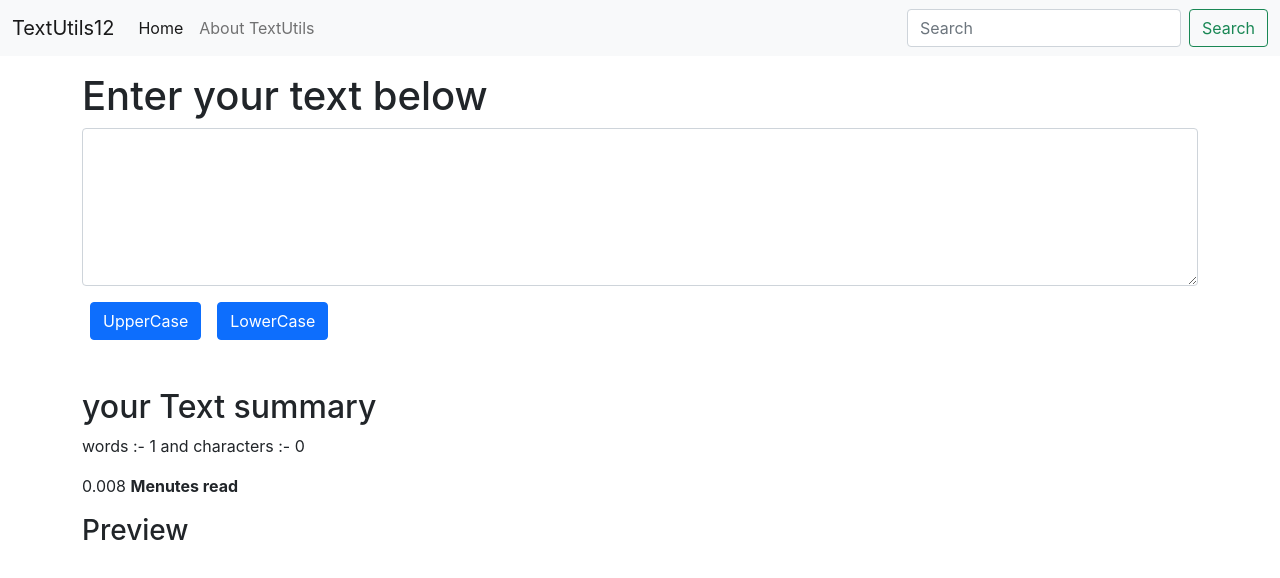
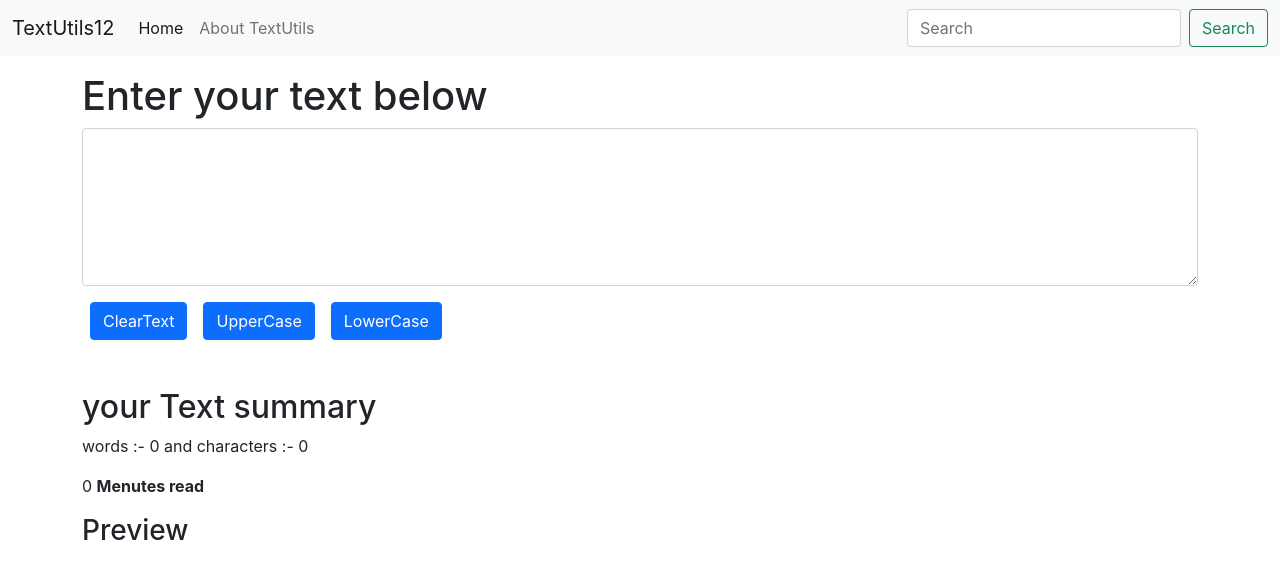
Before and after one commit to Aarifalam/TextUtils-App, a React (Create React App) app: page / in a window 1280 px wide. Shown: the top 578 px of the page. Built offline with nearby package versions, Linux system fonts and the light colour scheme.

Commit message:
Fixed words count using of Hook {useState}.

```diff
--- a/src/Comonents/TextForm.js
+++ b/src/Comonents/TextForm.js
@@ -12,6 +12,16 @@ export default function TextForm(props) {
         // coonverting into UpperCase
         let newText = text.toUpperCase()
         setText(newText)
+
+
+        // let arrWords = text.split(" ");
+        // let con = arrWords.length
+        // if (arrWords[arrWords.length - 1] === "") {
+        //     setVal(con - 1)
+        // }
+        // setVal(con)
+
+
     }
     // Whenever we are clicking the button this function has called and then setText set the value of Text or we can sat update the text variable
 
@@ -20,19 +30,77 @@ export default function TextForm(props) {
         console.log("Lowercase was clicked" + text)
         let newText = text.toLowerCase()
         setText(newText)
+
+
+        // let arrWords = text.split(" ");
+        // let con = arrWords.length
+        // if (arrWords[arrWords.length - 1] === "") {
+        //     setVal(con - 1)
+        // }
+        // setVal(con)
+
+
+    }
+
+    const clearText = () => {
+        console.log("Lowercase was clicked" + text)
+        let newText = ""
+        setText(newText)
+        console.log(text)
+
+
+        // this solution is wrong because text is not updadetes for this component
+        // let arrWords = text.split(" ");
+        // console.log(arrWords)
+        // let con = arrWords.length
+        // console.log(con)
+        // if (arrWords[arrWords.length - 1] === "") {
+        //     setVal(con - 1)
+        // }
+        // setVal(con)
+        // solution
+        setVal(0)
+
+
+
     }
 
     // This is for to listen the changes in the input section
     const handleOnChange = (event) => {
         console.log("Onchange")
         setText(event.target.value)
+
+
+
+        let arrWords = text.split(" ");
+        let con = arrWords.length
+        if (arrWords[arrWords.length - 1] === "") {
+            setVal(con - 1)
+        }
+        setVal(con)
+
+
+
     }
-    //when i'm typing in Input then this function calling and setText function is changing the value of text.
+    //when i'm typing in Input then this function calling and setText function is changing the value of text. but i react we don't have allowence to return any value for updation
+
+    // const wordsCount = () => {
+    //     let arrWords = text.split(" ");
+    //     if (arrWords[arrWords.length - 1] === "") {
+    //         setVal(arrWords.length - 1)
+    //     }
+    //     setVal(arrWords.length)
+
+    // }
 
 
     const [text, setText] = useState("")
     // text = "new text"   //wrong way to update text
     // setText("new text")   // right way to update text using setText function
+
+
+    // this is for words count
+    const [val, setVal] = useState(0)
 
     return (
         <>
@@ -42,14 +110,15 @@ export default function TextForm(props) {
                     <textarea className="form-control" value={text} onChange={handleOnChange} id="myBox" rows="6"></textarea>
                     {/* value={text} will update because of setText and onChange will give us ability to write in Input  */}
                 </div>
+                <button className="btn btn-primary mx-2" onClick={clearText} >ClearText</button>
                 <button className="btn btn-primary mx-2" onClick={handleUpClick} >UpperCase</button>
                 <button className="btn btn-primary mx-2" onClick={handleLoClick} >LowerCase</button>
 
             </div>
             <div className="Container my-5">
                 <h2>your Text summary</h2>
-                <p>words :- {text.split(" ").length}   and    characters :- {text.length}</p>
-                <p>{0.008 * text.split(" ").length} <b>Menutes read </b></p>
+                <p>words :- {val}   and    characters :- {text.length}</p>
+                <p>{0.008 * val} <b>Menutes read </b></p>
                 <h3>Preview</h3>
                 <p>{text}</p>
             </div>
```
